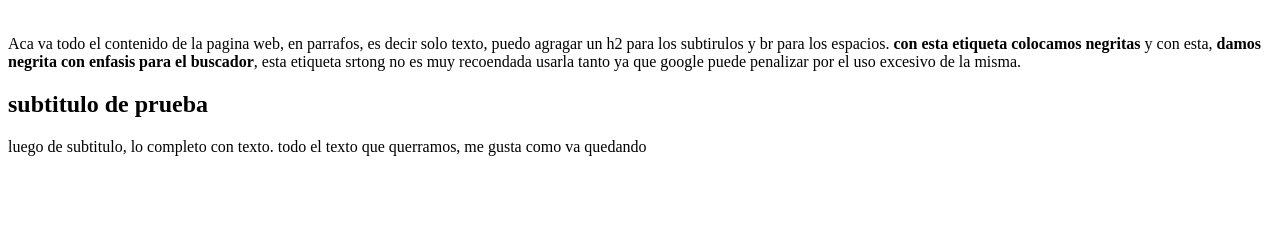
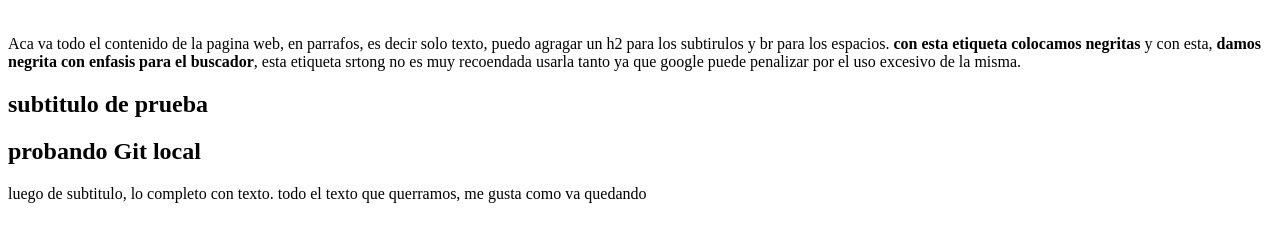
Before and after one commit to josesilvar/Portfolio-FrontEnd, a plain HTML site: page 2index.html in a window 1280 px wide. Shown: the part 105-346 px from the top of the page. Drawn offline with Linux system fonts and the light colour scheme.

Commit message:
Update 2index.html

```diff
--- a/2index.html
+++ b/2index.html
@@ -12,6 +12,7 @@ y con esta, <strong> damos negrita con enfasis para el buscador</strong>, esta e
 </p>
 
 <h2>subtitulo de prueba</h2>
+  <h2>probando Git local</h2>
 
 <p>luego de subtitulo, lo completo con texto. todo el texto que querramos, me gusta como va quedando</p>
 
```
